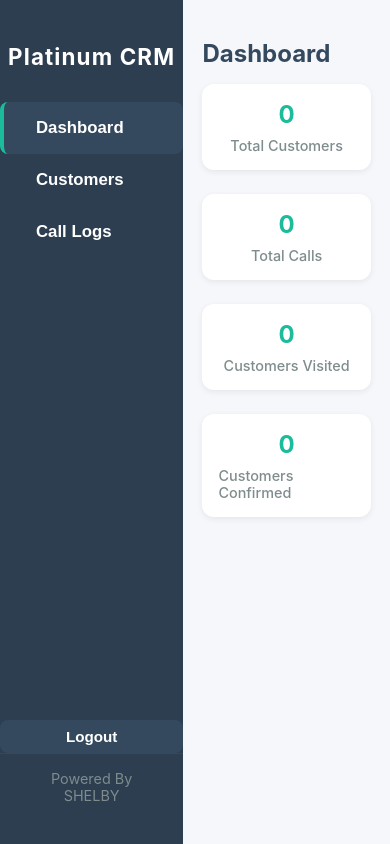
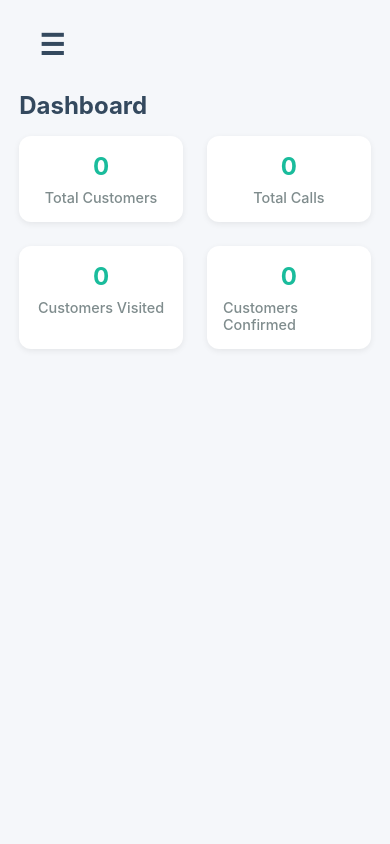
Before and after one commit to Ahmd0424/PlatinumCRM, a plain HTML site: page index.html in a window 390 px wide. Drawn offline with Linux system fonts and the light colour scheme; sample sign-in values are in the browser's storage.

Commit message:
Add files via upload

```diff
--- a/index.html
+++ b/index.html
@@ -28,6 +28,7 @@
   </div>
 
   <main id="main">
+    <button id="hamburger" class="hamburger">&#9776;</button>
     <!-- Dashboard -->
     <section id="dashboard" class="page active">
       <h1>Dashboard</h1>
--- a/scripts.js
+++ b/scripts.js
@@ -456,6 +456,26 @@ function updateDashboard() {
     customers.filter((c) => c.confirmed).length;
 }
 
+document.addEventListener('DOMContentLoaded', () => {
+  const hamburger = document.getElementById('hamburger');
+  const sidebar = document.getElementById('sidebar');
+  const navButtons = sidebar.querySelectorAll('nav button');
+
+  // Toggle sidebar on hamburger click
+  hamburger.addEventListener('click', () => {
+    sidebar.classList.toggle('show');
+  });
+
+  // Close sidebar on nav click (mobile only)
+  navButtons.forEach(btn => {
+    btn.addEventListener('click', () => {
+      if (window.innerWidth <= 768) {
+        sidebar.classList.remove('show');
+      }
+    });
+  });
+});
+
 // Initial load
 refreshCustomersTable();
 refreshCallsTable();
--- a/style.css
+++ b/style.css
@@ -316,3 +316,44 @@ td button {
     padding: 0.5rem;
   }
 }
+
+/* Hamburger Menu */
+.hamburger {
+  display: none;
+  background: none;
+  font-size: 1.8rem;
+  border: none;
+  margin-bottom: 1rem;
+  cursor: pointer;
+  color: #34495e;
+}
+
+@media screen and (max-width: 768px) {
+  .hamburger {
+    display: block;
+  }
+
+  body.sidebar-hidden #sidebar {
+    display: none;
+  }
+
+  body.sidebar-hidden #main {
+    width: 100%;
+    padding: 1.5rem;
+  }
+
+  #sidebar {
+    position: absolute;
+    left: 0;
+    top: 0;
+    bottom: 0;
+    z-index: 1000;
+    height: 100vh;
+    transform: translateX(-100%);
+    transition: transform 0.3s ease-in-out;
+  }
+
+  #sidebar.show {
+    transform: translateX(0);
+  }
+}
```
